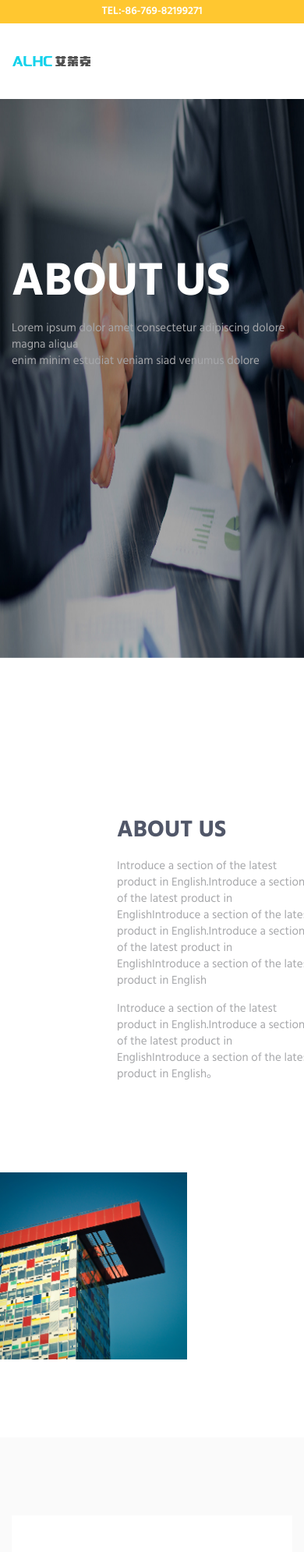
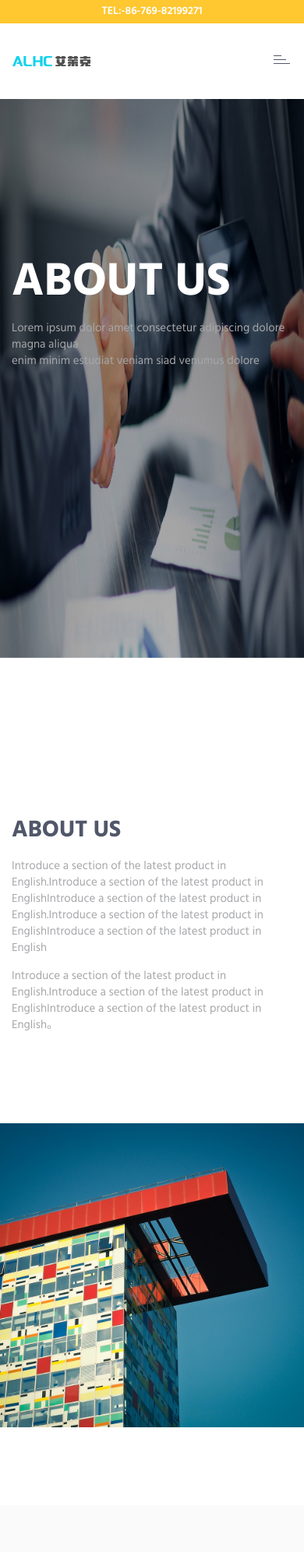
Before and after one commit to TightenPreacher/alhc, a plain HTML site: page about.html in a window 390 px wide. Shown: the top 1991 px of the page at 78% size. Drawn offline with nearby package versions, Linux system fonts and the light colour scheme.

Commit message:
手机端问题-除产品详情外ok

```diff
--- a/about.html
+++ b/about.html
@@ -71,6 +71,10 @@
 				<div class="container">
 					<!-- Brand and toggle get grouped for better mobile display -->
 					<div class="menu-container">
+						<button type="button" class="navbar-toggle" data-toggle="collapse" data-target=".nav-collapse">
+							<span class="sr-only">Toggle navigation</span>
+							<span class="toggle-icon"></span>
+						</button>
 						<!-- Logo -->
 						<div class="logo">
 							<a class="logo-wrap" href="index.html">
@@ -119,8 +123,8 @@
 		</div>
 		<!--========== SLIDER ==========-->
 		<!-- Promo Section -->
-		<div class="promo-section overflow-h" style="margin-top: 100px;margin-bottom: 100px">
-			<div class="promo-section-img-left" style="	width: 65%;margin-left: 150px;">
+		<div class="promo-section overflow-h" style="margin: 100px 0">
+			<div class="container">
 				<div class="clearfix">
 					<div class="ver-center">
 						<div class="ver-center-aligned">
@@ -133,7 +137,7 @@
 					</div>
 				</div>
 			</div>
-			<div class="promo-section-img-right" style="margin-right: 150px;">
+			<div class="promo-section-img-right">
 				<img class="img-responsive" src="img/970x970/01.jpg" alt="Content Image">
 			</div>
 		</div>
```
Also changed, not shown: index.html (+5 -1 lines), prodetail.html (+11 -1 lines), products.html (+4 -0 lines).
